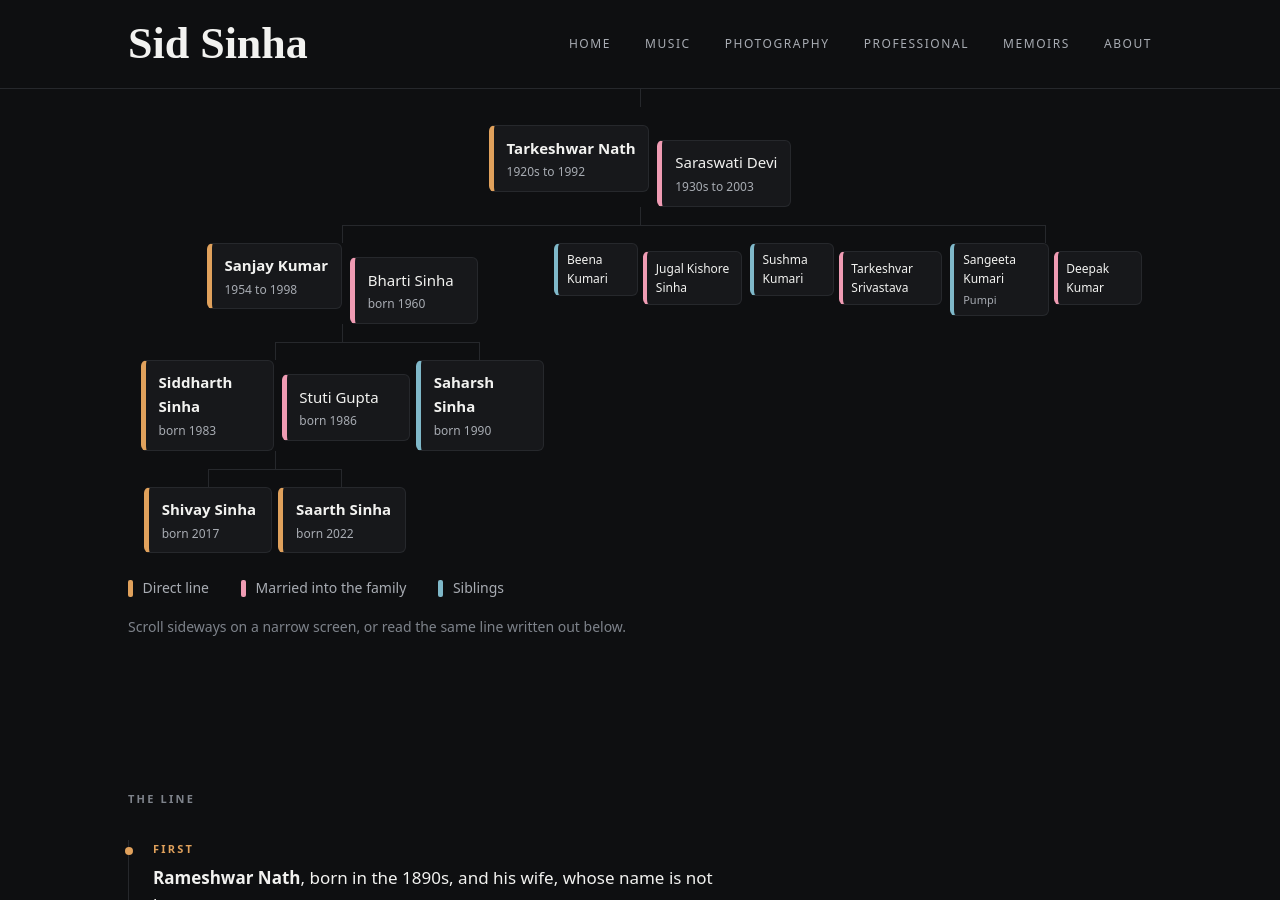
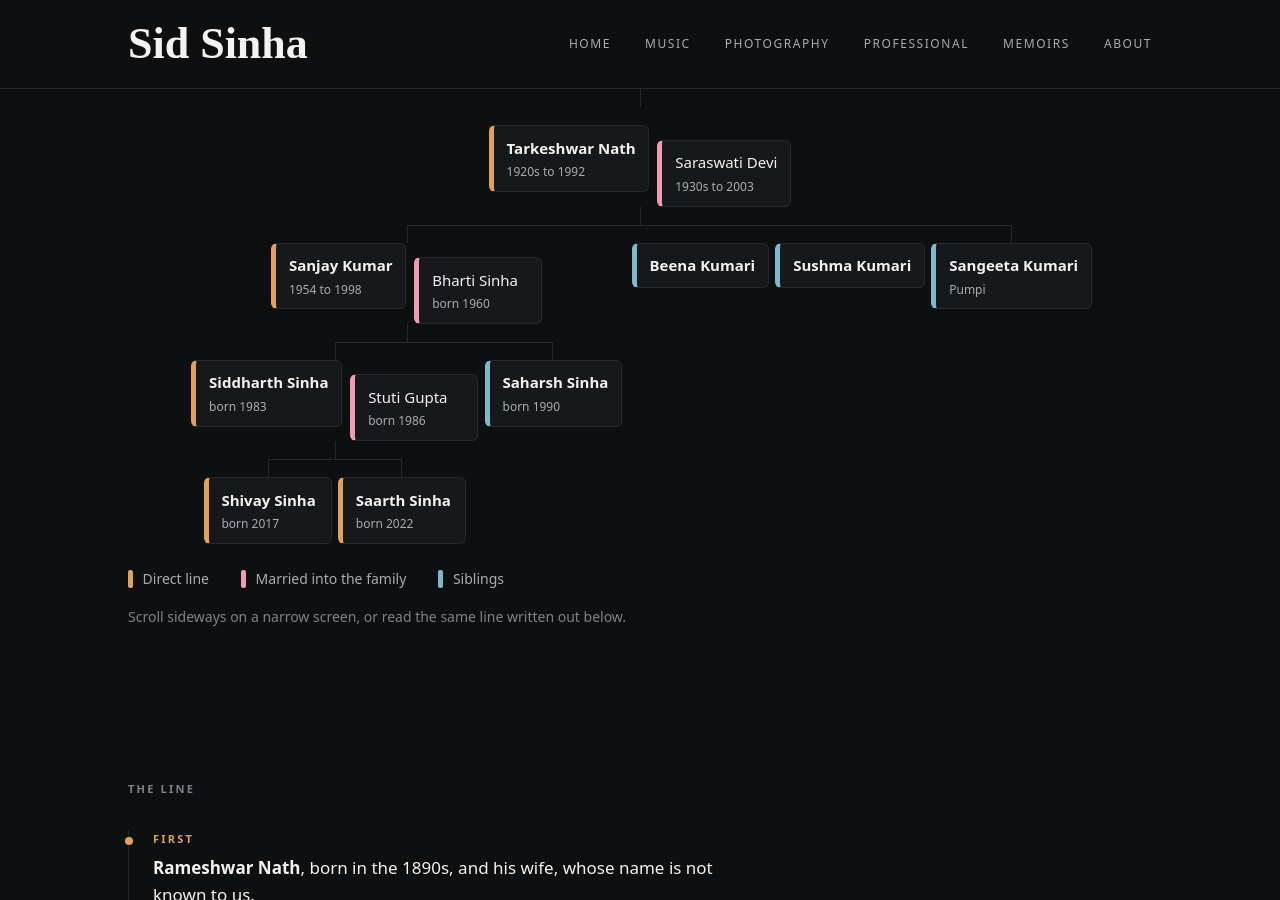
Before and after one commit to SidSays/SidSays.github.io, a Jekyll site: the page built from family.html, in a window 1280 px wide and 900 px high, scrolled down 507 px. Built offline with Jekyll 4.4.1, drawn with Linux system fonts in a browser that asks for light colours; some web fonts are replaced.

Commit message:
Add files via upload

```diff
--- a/family.html
+++ b/family.html
@@ -44,9 +44,9 @@ description: "Five generations of Siddharth Sinha's family, from Pondil village
                     <li><div class="unit"><div class="node sib"><span class="node-name">Saharsh Sinha</span><span class="node-meta">born 1990</span></div></div></li>
                   </ul>
                 </li>
-                <li><div class="unit couple compact"><div class="node sib"><span class="node-name">Beena Kumari</span></div><div class="node spouse"><span class="node-name">Jugal Kishore Sinha</span></div></div></li>
-                <li><div class="unit couple compact"><div class="node sib"><span class="node-name">Sushma Kumari</span></div><div class="node spouse"><span class="node-name">Tarkeshvar Srivastava</span></div></div></li>
-                <li><div class="unit couple compact"><div class="node sib"><span class="node-name">Sangeeta Kumari</span><span class="node-meta">Pumpi</span></div><div class="node spouse"><span class="node-name">Deepak Kumar</span></div></div></li>
+                <li><div class="unit"><div class="node sib"><span class="node-name">Beena Kumari</span></div></div></li>
+                <li><div class="unit"><div class="node sib"><span class="node-name">Sushma Kumari</span></div></div></li>
+                <li><div class="unit"><div class="node sib"><span class="node-name">Sangeeta Kumari</span><span class="node-meta">Pumpi</span></div></div></li>
               </ul>
             </li>
           </ul>
```
